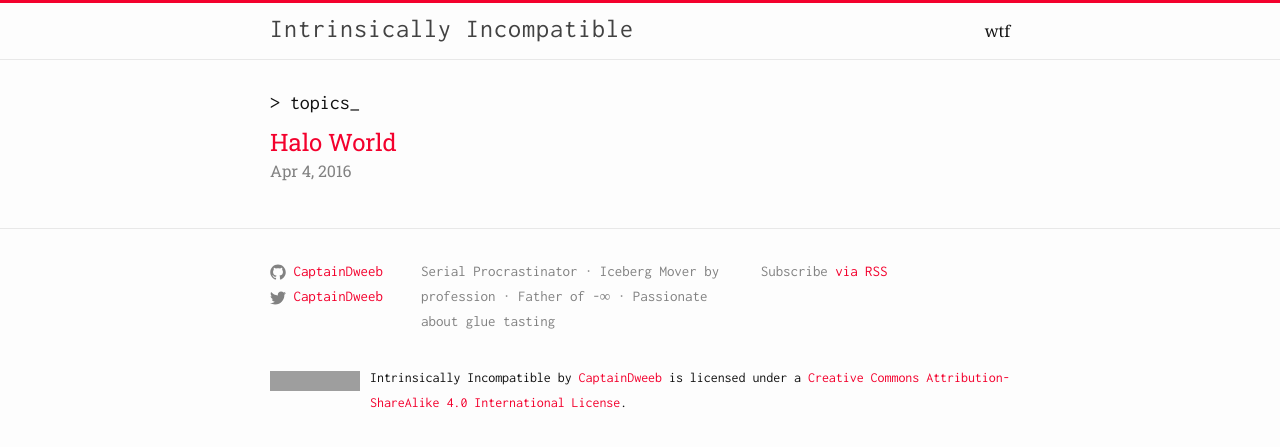
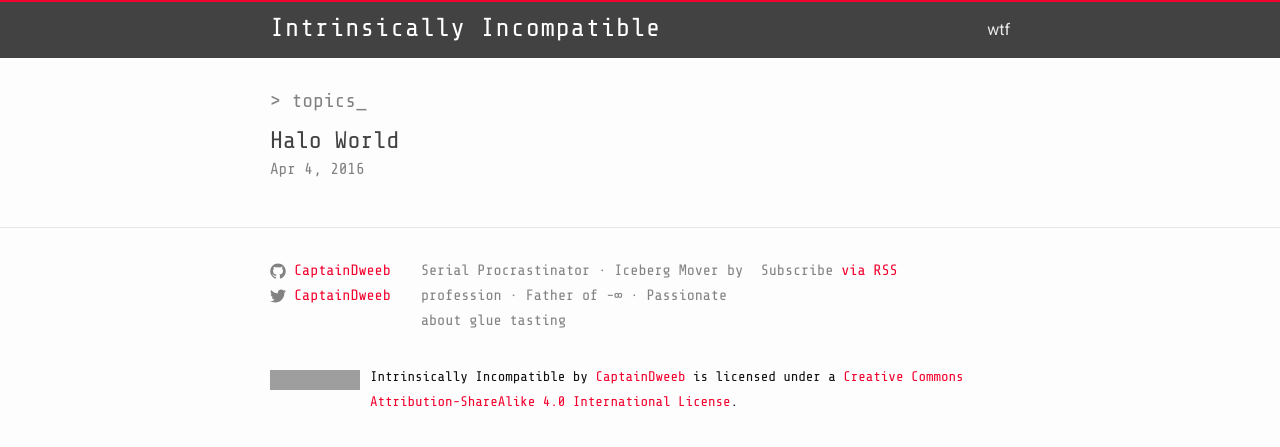
Before and after one commit to captaindweeb/captaindweeb.github.io, a Jekyll site: the page built from index.html, in a window 1280 px wide. Shown: the top 447 px of the page. Built offline with Jekyll 4.4.1, drawn with Linux system fonts in a browser that asks for light colours; grey boxes are pictures that could not be loaded.

Commit message:
Update styles

```diff
--- a/_includes/head.html
+++ b/_includes/head.html
@@ -3,10 +3,10 @@
   <meta http-equiv="X-UA-Compatible" content="IE=edge">
   <meta name="viewport" content="width=device-width, initial-scale=1">
 
-  <title>{% if page.title %}{{ page.title }}{% else %}{{ site.title }}{% endif %}</title>
+  <title>{% if page.title %}{{ page.title }} - {% endif %}{{ site.title }}</title>
   <meta name="description" content="{% if page.excerpt %}{{ page.excerpt | strip_html | strip_newlines | truncate: 160 }}{% else %}{{ site.description }}{% endif %}">
 
-  <link href='https://fonts.googleapis.com/css?family=Roboto+Slab|Inconsolata|Noto+Serif' rel='stylesheet' type='text/css' />
+  <link href="https://fonts.googleapis.com/css?family=Roboto|Share+Tech+Mono" rel="stylesheet">
   <link rel="stylesheet" href="{{ "/css/main.css" | prepend: site.baseurl }}">
   <link rel="canonical" href="{{ page.url | replace:'index.html','' | prepend: site.baseurl | prepend: site.url }}">
   <link rel="alternate" type="application/rss+xml" title="{{ site.title }}" href="{{ "/feed.xml" | prepend: site.baseurl | prepend: site.url }}">
--- a/_sass/_base.scss
+++ b/_sass/_base.scss
@@ -84,7 +84,7 @@ li {
  * Headings
  */
 h1, h2, h3, h4, h5, h6 {
-    font-family: "Roboto Slab";
+    font-family: "Share Tech Mono", monospace;
     font-weight: $base-font-weight;
 }
 
@@ -103,7 +103,6 @@ a {
 
     &:hover {
         color: $text-color;
-        text-decoration: underline;
     }
 }
 
@@ -115,9 +114,9 @@ a {
 blockquote {
     color: $grey-color;
     border-left: 4px solid $grey-color-light;
-    padding-left: 1em;
-    font-size: 26px;
-    font-family: "Roboto Slab";
+    padding-left: .5em;
+    font-size: 2em;
+    font-family: "Share Tech Mono", monospace;
     line-height: 2em;
 
     > :last-child {
--- a/_sass/_layout.scss
+++ b/_sass/_layout.scss
@@ -2,8 +2,8 @@
  * Site header
  */
 .site-header {
-    border-top: 3px solid $brand-color;
-    border-bottom: 1px solid $grey-color-light;
+    background: $grey-color-dark;
+    border-top: 2px solid $brand-color;
     min-height: 56px;
 
     // Positioning context for the mobile navigation icon
@@ -14,7 +14,7 @@
     font-size: 26px;
     font-weight: 300;
     line-height: 2em;
-    font-family: "Inconsolata";
+    font-family: "Share Tech Mono", monospace;
     letter-spacing: 1px;
     margin-bottom: 0;
     float: left;
@@ -22,7 +22,7 @@
 
     &,
     &:visited {
-        color: $grey-color-dark;
+        color: #fff;
     }
 }
 @media screen and (max-width: 800px) {
@@ -42,7 +42,7 @@
     }
 
     .page-link {
-        color: $text-color;
+        color: $grey-color-light;
         line-height: $base-line-height;
 
         // Gaps between nav items, but not on the last one
@@ -109,7 +109,7 @@
 .site-footer {
     border-top: 1px solid $grey-color-light;
     padding: $spacing-unit 0;
-    font-family: "Inconsolata";
+    font-family: "Share Tech Mono", monospace;
 
     em {
         display: block;
@@ -122,7 +122,7 @@
 
 .license {
   font-size: 14px;
-  font-family: "Inconsolata";
+  font-family: "Share Tech Mono", monospace;
   img {
     margin-top: 6px;
   }
@@ -133,7 +133,7 @@
 }
 
 .footer-heading {
-    font-family: "Inconsolata";
+    font-family: "Share Tech Mono", monospace;
     font-size: 26px;
     margin-bottom: $spacing-unit / 2;
 }
@@ -203,7 +203,8 @@
 }
 
 .page-heading {
-    font-family: "Inconsolata";
+    color: $grey-color;
+    font-family: "Share Tech Mono", monospace;
     font-size: 20px;
 }
 
@@ -218,7 +219,6 @@
     .timetoread {
         display: none;
         color: $grey-color;
-        font-family: "Roboto Slab";
         font-size: 16px;
     }
 
@@ -228,13 +228,14 @@
 }
 
 .post-meta {
+    font-family: "Share Tech Mono", monospace;
     margin-top: -5px;
     font-size: 16px;
-    font-family: "Roboto Slab";
     color: $grey-color;
 }
 
 .post-link {
+    color: $grey-color-dark;
     font-size: 24px;
 }
 
@@ -249,8 +250,7 @@
 
 .post-title {
     font-size: 36px;
-    color: $brand-color;
-    font-family: "Roboto Slab";
+    color: $grey-color-dark;
     letter-spacing: -1px;
     line-height: 1.5em;
 
@@ -269,6 +269,7 @@
     margin-bottom: $spacing-unit;
 
     p {
+      color: $grey-color-dark;
       font-size: 1em;
     }
 
@@ -296,15 +297,6 @@
         }
     }
 
-    &>p:first-child:first-letter {
-      float: left;
-      color: #903;
-      font-size: 75px;
-      line-height: 60px;
-      margin-bottom: -4px;
-      padding-right: 8px;
-      padding-left: 3px;
-    }
 }
 
 .not-found {
@@ -312,7 +304,7 @@
 
   .post-title {
     font-size: 70px;
-    font-family: "Inconsolata";
+    font-family: "Share Tech Mono", monospace;
     margin: 40px 0;
   }
 }
--- a/css/main.scss
+++ b/css/main.scss
@@ -6,7 +6,7 @@
 
 
 // Our variables
-$base-font-family: "Noto Serif", Georgia, Times New Roman, serif;
+$base-font-family: "Roboto", sans-serif;
 $base-font-size:   1em;
 $base-font-weight: 400;
 $small-font-size:  $base-font-size * 0.875;
```
